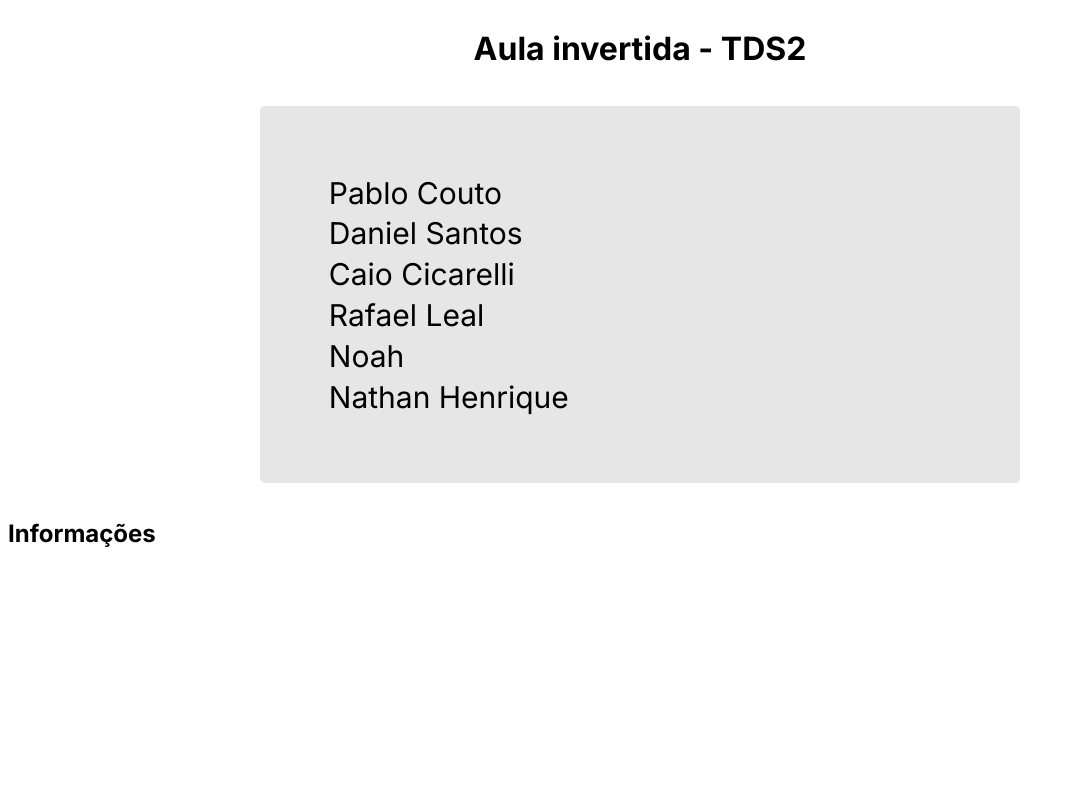
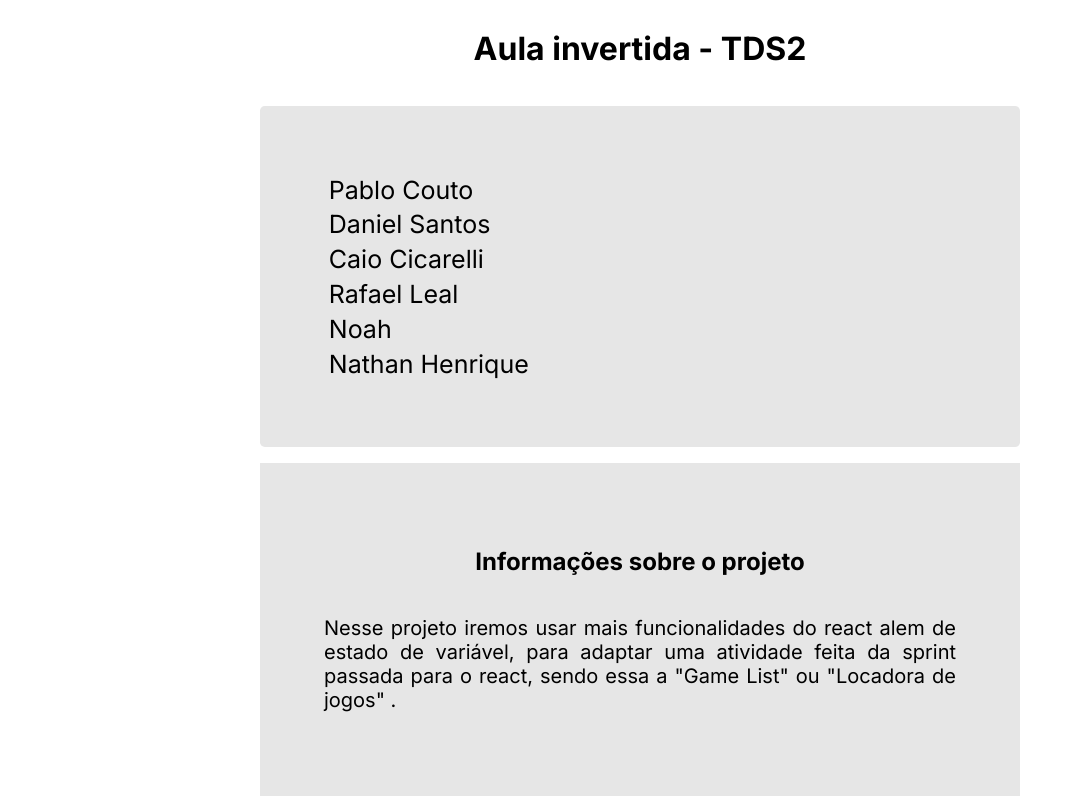
Before and after one commit to pablo-boop/aula-invertida, a Next.js app: page / in a window 1280 px wide. Shown: the whole page, without its empty margins (0-1074 px from the left). Built offline with nearby package versions, Linux system fonts and the light colour scheme.

Commit message:
finalization of the div 'info'

```diff
--- a/app/page.jsx
+++ b/app/page.jsx
@@ -14,10 +14,15 @@ export default function Home() {
           <li>Noah</li>
           <li>Nathan Henrique</li>
         </ul>
+        <div className={styles.info}>
+          <h2>Informações sobre o projeto</h2>
+          <p>
+              Nesse projeto iremos usar mais funcionalidades do react alem de estado de variável, para adaptar
+            uma atividade feita da sprint passada para o react, sendo essa a "Game List" ou  "Locadora de jogos" .
+          </p>
+        </div>
       </div>
-      <div className={styles.info}>
-        <h2>Informações</h2>
-      </div>
+
     </main>
   )
 }
--- a/app/page.module.css
+++ b/app/page.module.css
@@ -15,6 +15,19 @@
 }
 
 .hero li {
-    font-size: 30px; /*20px*/
+    font-size: 25px; /*20px*/
     margin: 0.3rem;
 }
+.info{
+    display: flex;
+    flex-direction: column;
+    align-items: center;
+    align-content: center;
+    background-color: #e6e6e6;
+    width:  50%;
+    padding: 4rem;
+}
+.info p {
+    text-align: justify;
+    font-size: 20px;
+}
```
